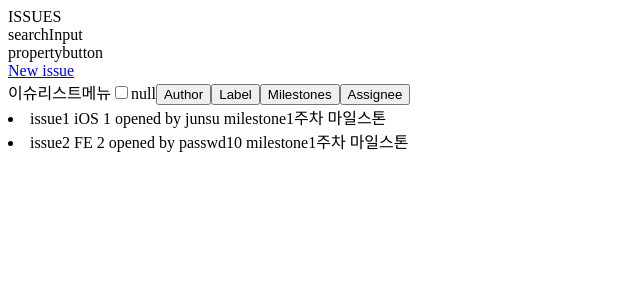
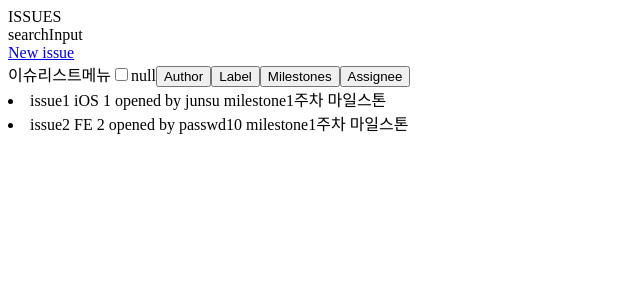
Before and after one commit to boostcamp-2020/IssueTracker-13, a React app in the folder frontend/: page / in a window 1280 px wide. Shown: the top 300 px of the page, without its empty margins (0-640 px from the left). Built offline with nearby package versions, Linux system fonts and the light colour scheme.

Commit message:
feat: PropertyButton 구현
기본에 예시 div 태그에서 Link 컴포넌트로 변경
라우트, 아이콘, 텍스트, 갯수에 따른 서브 태그 정의

```diff
--- a/frontend/src/components/PropertyButton.jsx
+++ b/frontend/src/components/PropertyButton.jsx
@@ -1,10 +1,13 @@
 import React from 'react';
+import { Link } from 'react-router-dom';
 
-const PropertyButton = () => {
+const PropertyButton = ({ route, text, img, count}) => {
   return (
-    <div>
-      propertybutton
-    </div>
+    <Link to={route}>
+      <img src={img}></img>
+      {text}
+      <span>{count}</span>
+    </Link>
   )
 }
 
```
